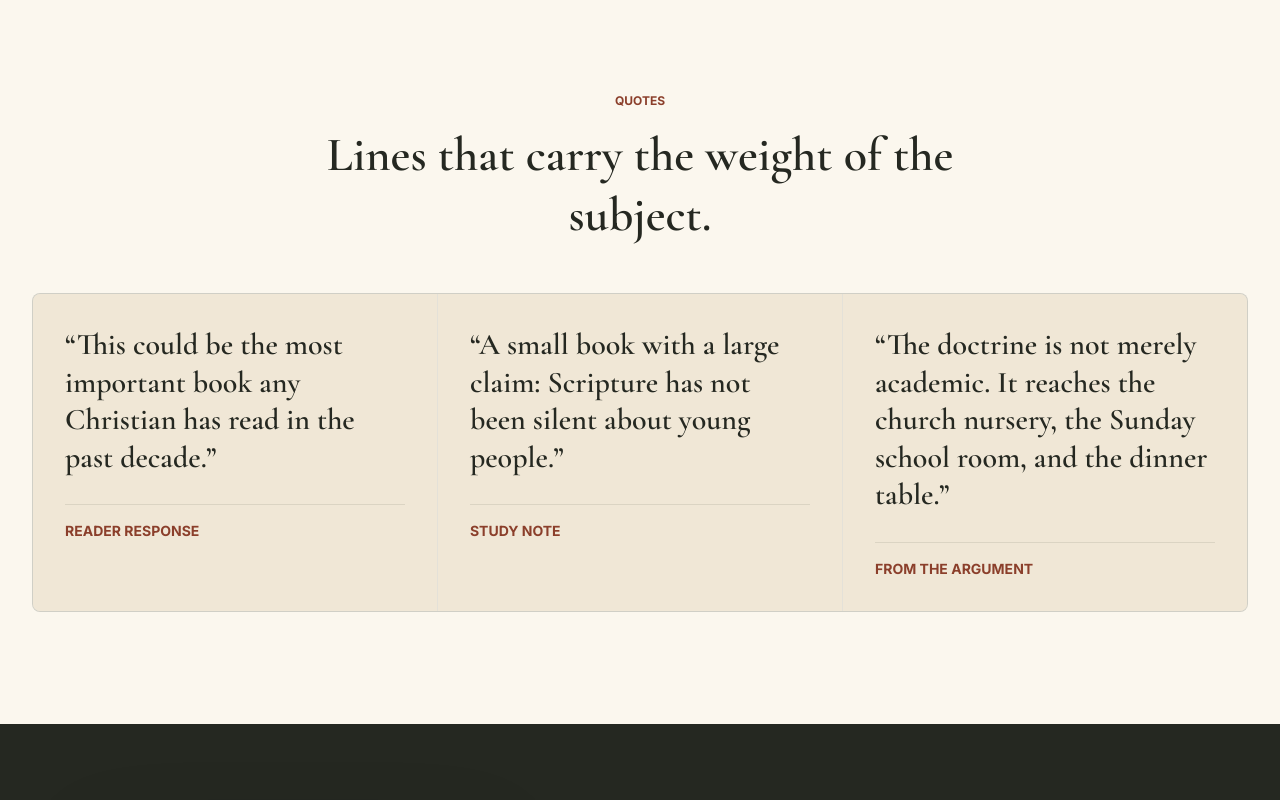
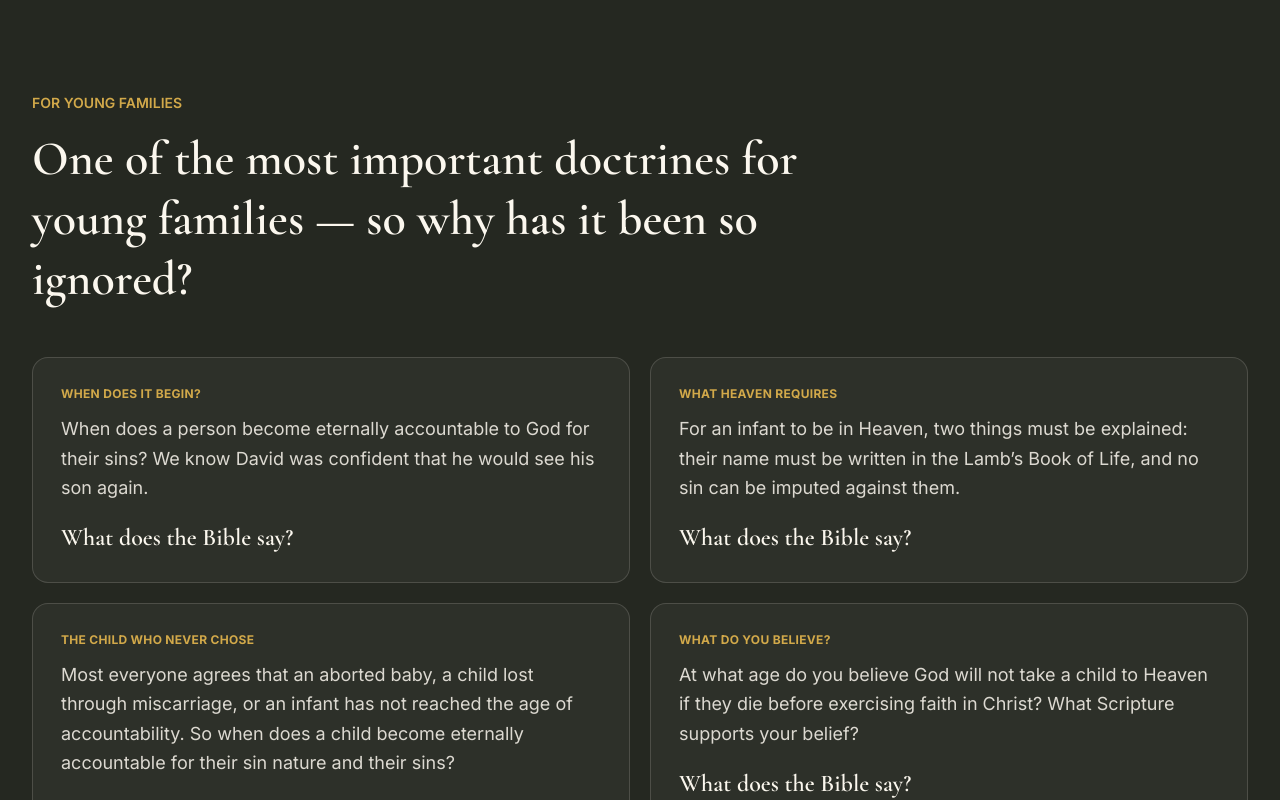
Before and after one commit to edesent/theageofaccountability, a Next.js app: page / in a window 1280 px wide. Shown: the part 2040-2840 px from the top of the page. Built offline with nearby package versions, Linux system fonts and the light colour scheme; no server answers.

Commit message:
Add 'For young families' question section (4 doctrine prompts)

```diff
--- a/src/app/page.tsx
+++ b/src/app/page.tsx
@@ -93,6 +93,25 @@ const AUDIENCE = [
   "Bible colleges",
   "Seminaries",
   "Every believer",
+];
+
+const FAMILY_QUESTIONS = [
+  {
+    eyebrow: "When does it begin?",
+    body: "When does a person become eternally accountable to God for their sins? We know David was confident that he would see his son again.",
+  },
+  {
+    eyebrow: "What Heaven requires",
+    body: "For an infant to be in Heaven, two things must be explained: their name must be written in the Lamb’s Book of Life, and no sin can be imputed against them.",
+  },
+  {
+    eyebrow: "The child who never chose",
+    body: "Most everyone agrees that an aborted baby, a child lost through miscarriage, or an infant has not reached the age of accountability. So when does a child become eternally accountable for their sin nature and their sins?",
+  },
+  {
+    eyebrow: "What do you believe?",
+    body: "At what age do you believe God will not take a child to Heaven if they die before exercising faith in Christ? What Scripture supports your belief?",
+  },
 ];
 
 function SectionLabel({ children }: { children: ReactNode }) {
@@ -284,6 +303,38 @@ export default function Home() {
                   </li>
                 ))}
               </ol>
+            </div>
+          </div>
+        </section>
+
+        <section className="bg-ink text-ivory">
+          <div className="mx-auto max-w-7xl px-5 py-20 sm:px-8 md:py-28">
+            <div className="max-w-3xl">
+              <p className="font-body text-sm font-semibold uppercase text-brass">
+                For young families
+              </p>
+              <h2 className="mt-4 font-display text-4xl font-semibold leading-tight sm:text-5xl">
+                One of the most important doctrines for young families &mdash;
+                so why has it been so ignored?
+              </h2>
+            </div>
+            <div className="mt-12 grid gap-5 md:grid-cols-2">
+              {FAMILY_QUESTIONS.map((q) => (
+                <div
+                  key={q.eyebrow}
+                  className="flex flex-col rounded-2xl border border-ivory/15 bg-ivory/[0.04] p-7 transition duration-200 hover:border-brass/45"
+                >
+                  <p className="font-body text-xs font-bold uppercase tracking-wide text-brass">
+                    {q.eyebrow}
+                  </p>
+                  <p className="mt-3 font-body text-lg leading-relaxed text-ivory/85">
+                    {q.body}
+                  </p>
+                  <p className="mt-5 font-display text-2xl font-semibold text-ivory">
+                    What does the Bible say?
+                  </p>
+                </div>
+              ))}
             </div>
           </div>
         </section>
```
